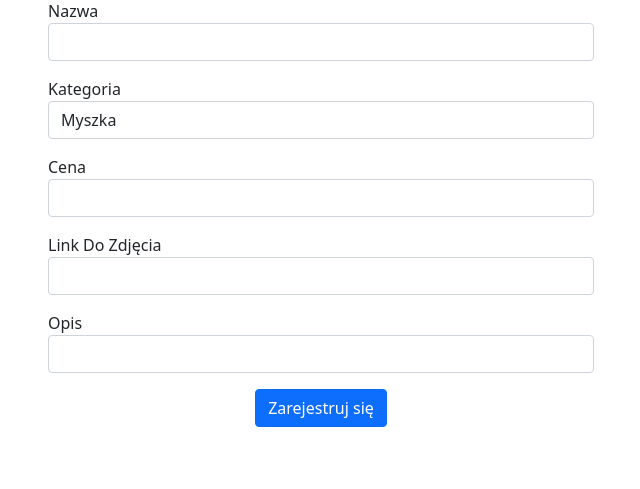
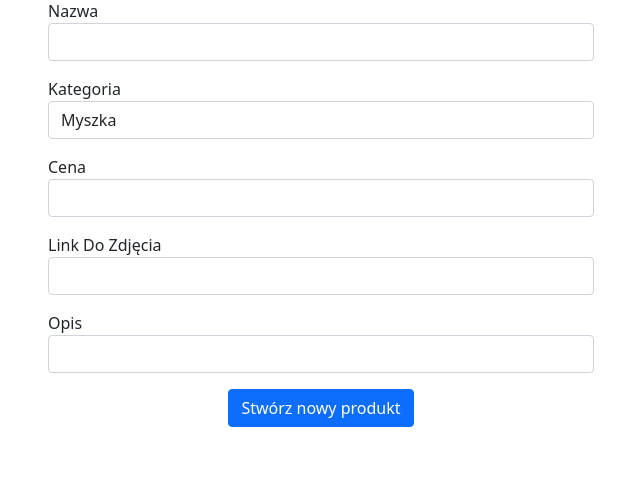
Before and after one commit to MarcinLarek/ProjektPHP, a PHP site: page /addproduct.php in a window 1280 px wide. Shown: the part 105-594 px from the top of the page, without its empty margins (319-959 px from the left). Run offline with PHP 8.4, Linux system fonts and the light colour scheme.

Commit message:
Zapomniałem zmienić nazw

```diff
--- a/addproduct.php
+++ b/addproduct.php
@@ -44,10 +44,10 @@ if (isset($_POST['send'])) {
     $stmt->bind_param('ssiss', $name, $category, $price, $photo, $description );
     $result = $stmt->execute();
     if($result) {
-      echo "<div class='alert alert-success' role='alert'>Pomyślnie założono konto</div>";
+      echo "<div class='alert alert-success' role='alert'>Pomyślnie dodano produkt</div>";
     }
     else {
-      echo "<div class='alert alert-danger' role='alert'>Błąd podczas zakładania konta</div>";
+      echo "<div class='alert alert-danger' role='alert'>Błąd podczas dodawania produktu</div>";
     }
   }
 
@@ -78,7 +78,7 @@ if (isset($_POST['send'])) {
         <input class="form-control" type="text" name="description" >
 
         <div class="d-flex align-items-center justify-content-center pt-3">
-          <input type="submit" class="btn btn-primary" name="send" value="Zarejestruj się">
+          <input type="submit" class="btn btn-primary" name="send" value="Stwórz nowy produkt">
         </div>
       </div>
     </div>
```
